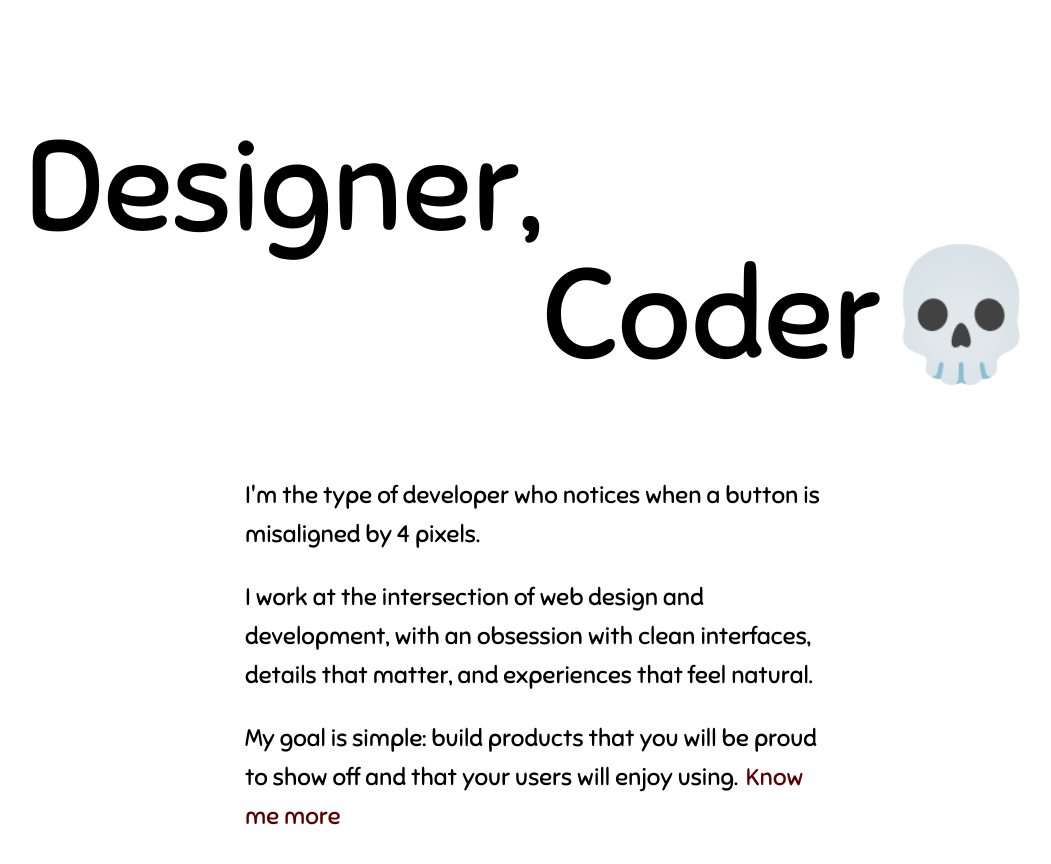
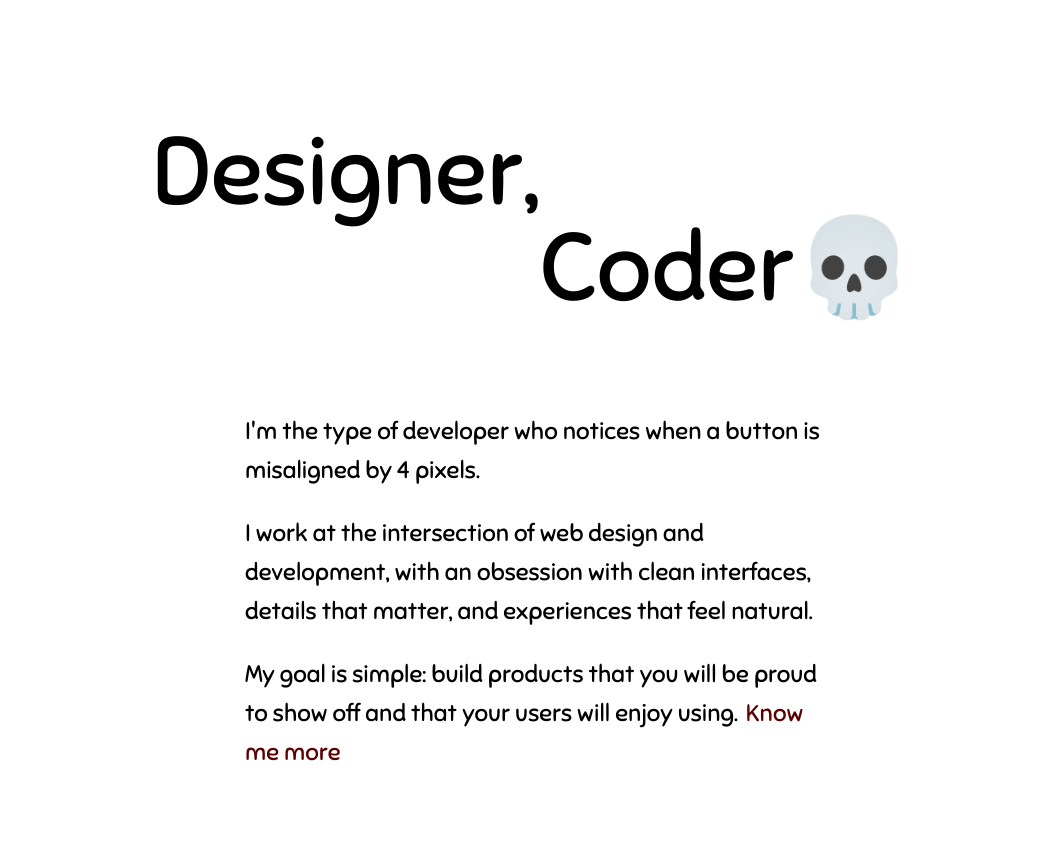
Before and after one commit to Rahim10020/rahim.design, a React (Vite) app: page / in a window 1280 px wide. Shown: the part 780-1644 px from the top of the page, without its empty margins (107-1158 px from the left). Built offline with nearby package versions, Linux system fonts and the light colour scheme; no server answers.

Commit message:
fix sizes

```diff
--- a/src/_components/sections/AboutSection.tsx
+++ b/src/_components/sections/AboutSection.tsx
@@ -16,10 +16,10 @@ export default function AboutSection() {
           <div>
             {/* Titres desktop : Codeur commence à la fin de Designer. */}
             <div className="hidden mb-24 w-fit mx-auto lg:grid grid-cols-[max-content_max-content]">
-              <h2 className="col-start-1 row-start-1 text-4xl md:text-9xl font-medium text-foreground">
+              <h2 className="col-start-1 row-start-1 text-4xl md:text-8xl font-medium text-foreground">
                 {t.designer}
               </h2>
-              <h2 className="col-start-2 row-start-2 text-4xl md:text-9xl font-medium text-foreground">
+              <h2 className="col-start-2 row-start-2 text-4xl md:text-8xl font-medium text-foreground">
                 {t.coder}
               </h2>
             </div>
```
